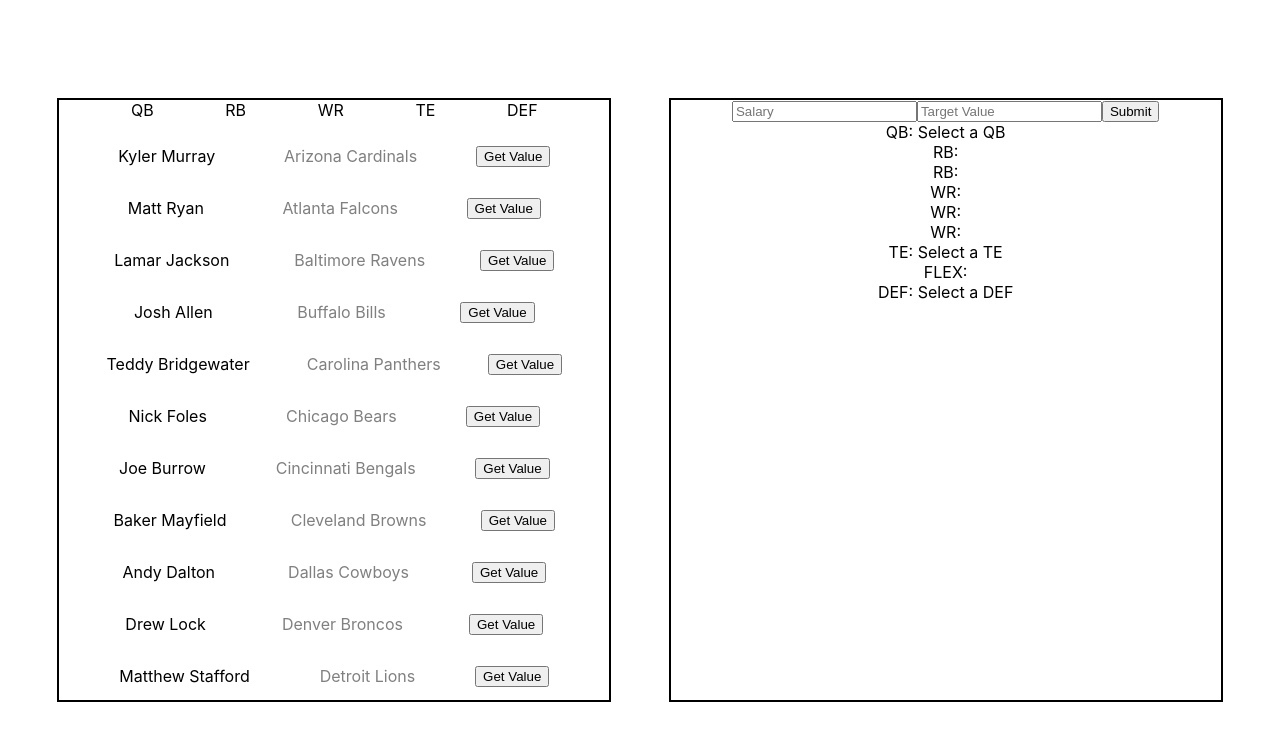
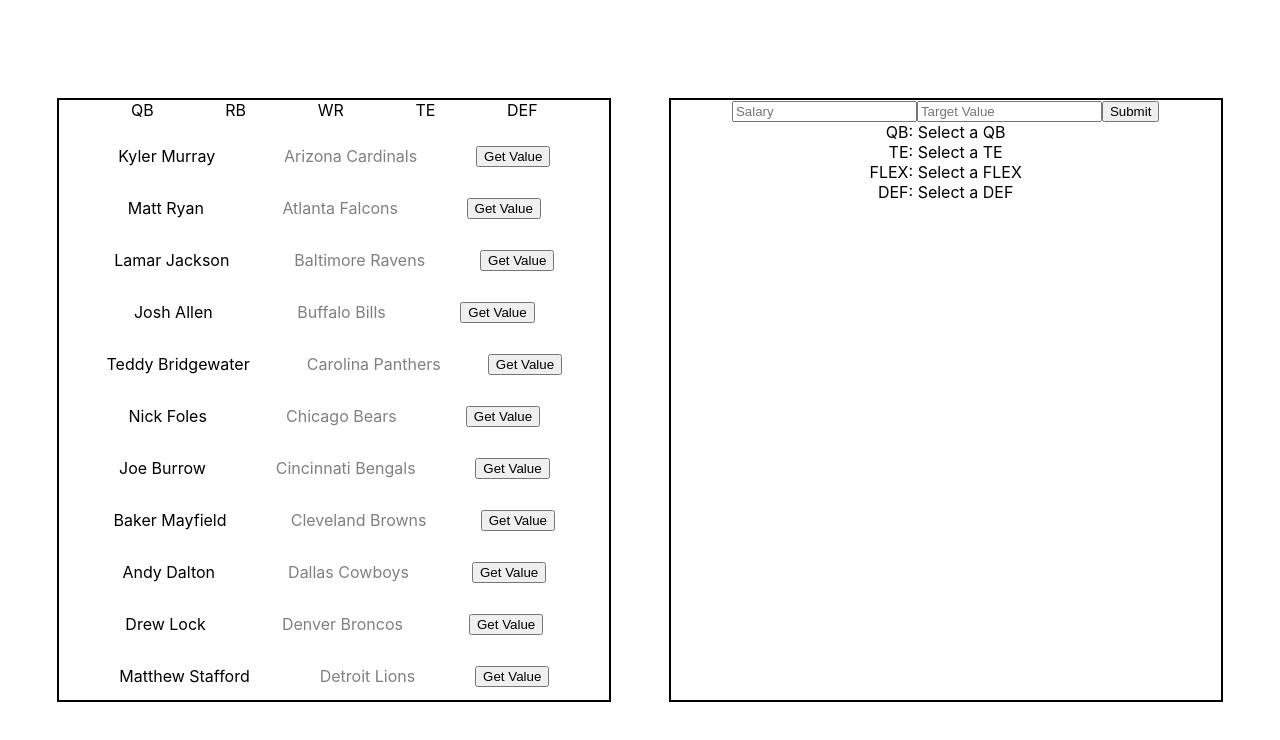
Before and after one commit to mattcbodily/fantasy-football-helper, a React (Create React App) app: page / in a window 1280 px wide. Shown: the top 740 px of the page. Built offline with nearby package versions, Linux system fonts and the light colour scheme.

Commit message:
users can now add flex players, as well as see the moving salary and actual value of a team

```diff
--- a/src/Components/Player/Player.js
+++ b/src/Components/Player/Player.js
@@ -10,14 +10,30 @@
         [modalView, setModalView] = useState(false);
 
     const addPlayer = () => {
-        const {player} = props;
+        const {player} = props,
+              newPlayer = {
+                  name: player.name,
+                  team: player.team,
+                  cost: +cost,
+                  value: +playerValue
+              }
 
-        let newPlayer = {
-            name: player.name,
-            team: player.team,
-            position: player.position,
-            cost: +cost,
-            value: +playerValue
+        if(player.position === 'WR'){
+            let filteredWR = props.team.filter(e => e.position === 'WR');
+            if(filteredWR.length === 3){
+                newPlayer.position = 'FLEX'
+            } else {
+                newPlayer.position = 'WR'
+            }
+        } else if(player.position === 'RB'){
+            let filteredRB = props.team.filter(e => e.position === 'RB');
+            if(filteredRB.length === 2){
+                newPlayer.position = 'FLEX'
+            } else {
+                newPlayer.position = 'RB'
+            }
+        } else {
+            newPlayer.position = player.position;
         }
 
         props.addPlayer(newPlayer);
@@ -42,4 +58,6 @@
     )
 }
 
-export default connect(null, {addPlayer})(Player);
+const mapStateToProps = reduxState => reduxState;
+
+export default connect(mapStateToProps, {addPlayer})(Player);
--- a/src/Components/TeamBuilder/TeamBuilder.js
+++ b/src/Components/TeamBuilder/TeamBuilder.js
@@ -1,13 +1,25 @@
-import React, {useState} from 'react';
+import React, {useState, useEffect} from 'react';
 import {connect} from 'react-redux';
 import './TeamBuilder.css';
 
 const TeamBuilder = props => {
     let [salary, setSalary] = useState(''),
         [targetValue, setTargetValue] = useState(''),
+        [actualValue, setActualValue] = useState(''),
         [editView, setEditView] = useState(true);
 
-    console.log(props);
+    useEffect(() => {
+        if(salary){
+            props.team.map(e => {
+                setSalary(salary - e.cost);
+            })
+        }
+
+        if(targetValue && props.team.length){
+            let average = props.team.reduce((acc, curr) => acc + curr.value, 0) / props.team.length;
+            setActualValue(average);
+        }
+    }, [props.team])
 
     return (
         <section className='team-builder'>
@@ -24,17 +36,19 @@
                     <>
                         <span>${salary}</span>
                         <span>{targetValue}</span>
+                        <span>{actualValue}</span>
                         <button onClick={() => setEditView(true)}>Edit</button>
                     </>
                 )}
                 <div>QB: {props.team.find(e => e.position === 'QB')?.name || 'Select a QB'}</div>
-                <div>RB: </div>
-                <div>RB: </div>
-                <div>WR: </div>
-                <div>WR: </div>
-                <div>WR: </div>
+                {props.team.filter(e => e.position === 'RB').map(player => (
+                    <div>RB: {player.name}</div>
+                ))}
+                {props.team.filter(e => e.position === 'WR').map(player => (
+                    <div>WR: {player.name}</div>
+                ))}
                 <div>TE: {props.team.find(e => e.position === 'TE')?.name || 'Select a TE'}</div>
-                <div>FLEX: </div>
+                <div>FLEX: {props.team.find(e => e.position === 'FLEX')?.name || 'Select a FLEX'}</div>
                 <div>DEF: {props.team.find(e => e.position === 'DEF')?.name || 'Select a DEF'}</div>
             </section>
         </section>
```
